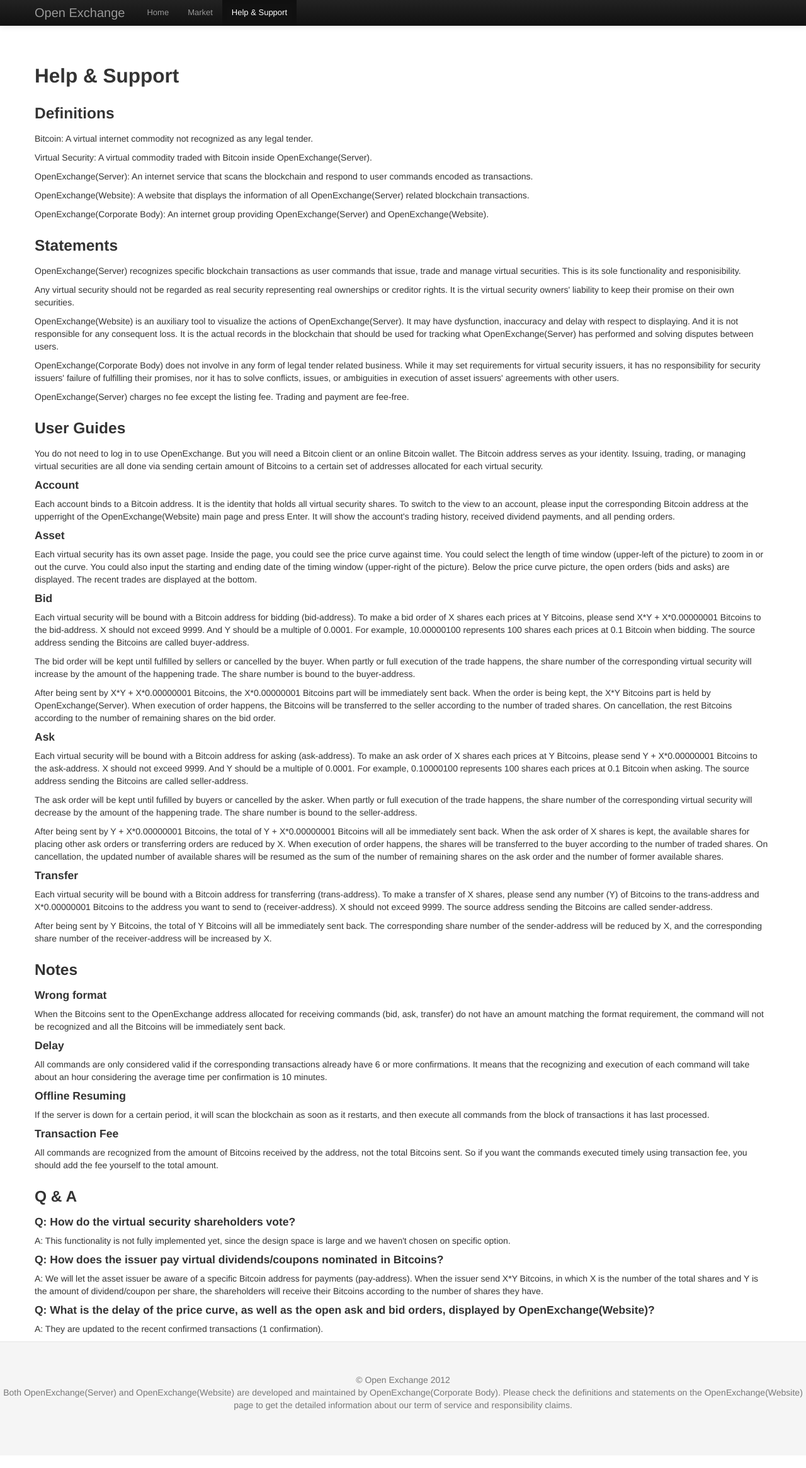
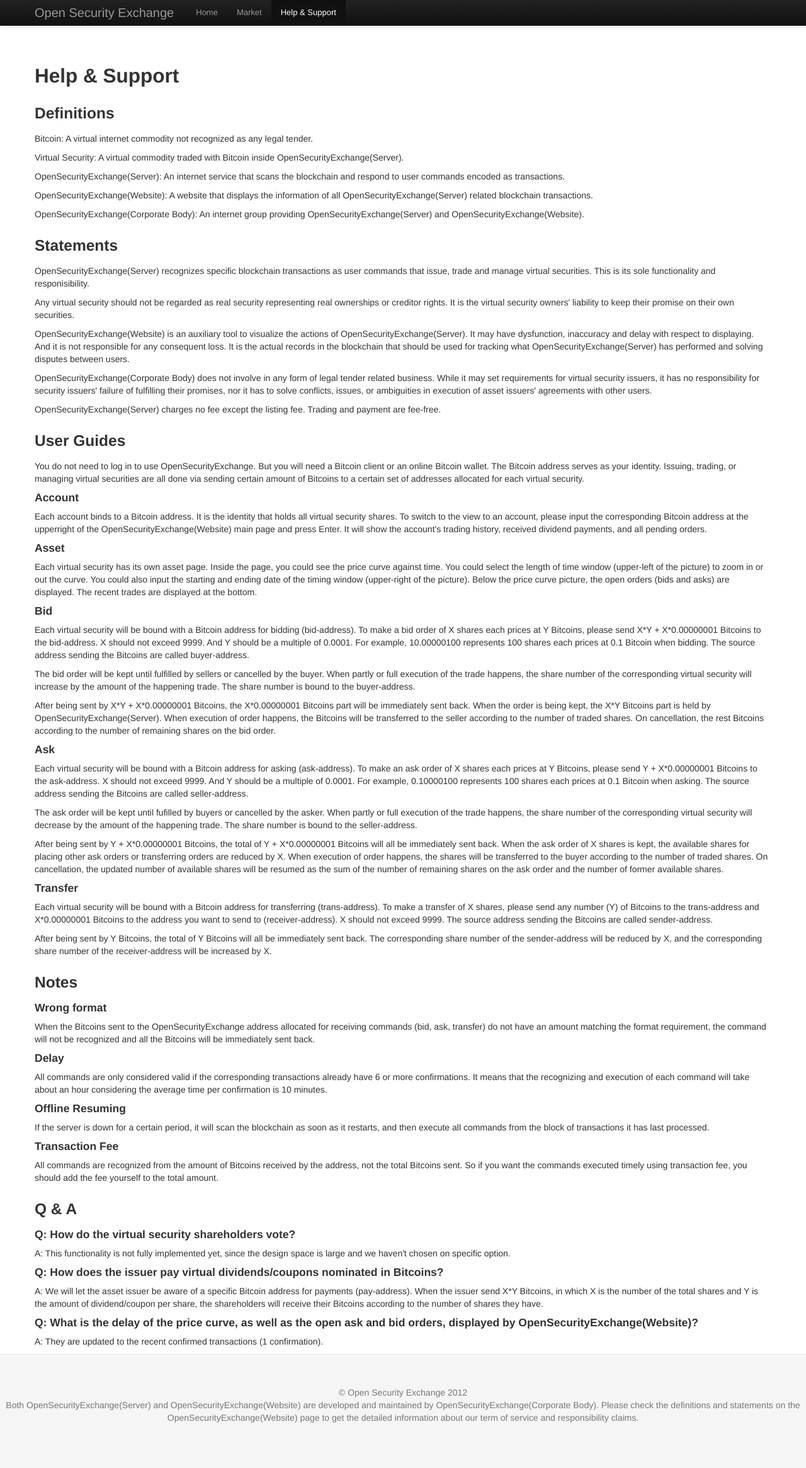
Before and after one commit to stealth-startup/openexchange, a Django app: template DjangoWebServer/templates/help.html in a window 1280 px wide. Shown: the whole page at 63% size. Before the commit the page ends 2239 px from the top, so only its background shows below. Run offline with Django 3.2, Linux system fonts and the light colour scheme; the template is opened without the code that fills it, so the values that code supplies are empty; some libraries are stand-ins or nearby versions.

Commit message:
update texting; refine the pages

```diff
--- a/DjangoWebServer/templates/asset.html
+++ b/DjangoWebServer/templates/asset.html
@@ -23,7 +23,7 @@
 
                     <!-- Limit orders and Market orders -->
                     <ul class="nav nav-tabs" style="margin-left: 30px;">
-                        <li><a href="#limit_orders" data-toggle="tab">Limit Orders</a></li>
+                        <li class="active"><a href="#limit_orders" data-toggle="tab">Limit Orders</a></li>
                         <li><a href="#market_orders" data-toggle="tab">Market Orders</a></li>
                     </ul>
                     <div class="tab-content" style="min-height: 205px;">
--- a/DjangoWebServer/templates/base.html
+++ b/DjangoWebServer/templates/base.html
@@ -7,7 +7,7 @@
     <meta charset="utf-8">
     <meta http-equiv="X-UA-Compatible" content="IE=edge,chrome=1">
     <title>{% block title %}{% endblock %}</title>
-    <meta name="description" content="Open Exchange">
+    <meta name="description" content="Open Security Exchange">
     <meta name="viewport" content="width=device-width">
 
     <link rel="stylesheet" href="/static/css/bootstrap.min.css">
@@ -31,7 +31,7 @@
                 <span class="icon-bar"></span>
                 <span class="icon-bar"></span>
             </a>
-            <a class="ibrand" href="{% url 'home' %}">Open Exchange</a>
+            <a class="ibrand" href="{% url 'home' %}">Open Security Exchange</a>
             <div class="nav-collapse collapse">
                 <ul class="nav">
                     <li {% block menu_home %}{% endblock %}><a href="{% url 'home' %}">Home</a></li>
@@ -52,7 +52,7 @@
                 </ul>
             </div>
             <div class="navbar-search pull-right -logged-out hidden">
-                <input type="text" class="search-query" style="width: 250px" placeholder="Log in with your Bitcoin Address">
+                <input type="text" class="search-query" style="width: 250px" placeholder="Input Bitcoin address to search">
             </div>
         </div>
     </div>
@@ -98,10 +98,10 @@
 {% block page_content %}{% endblock %}
 
 <footer class="footer" style="text-align: center; padding-top: 50px; margin-top: 0">
-    <p>&copy; Open Exchange 2012</p>
-    <p>Both OpenExchange(Server) and OpenExchange(Website) are developed
-       and maintained by OpenExchange(Corporate Body). Please check the
-       definitions and statements on the OpenExchange(Website) page to
+    <p>&copy; Open Security Exchange 2012</p>
+    <p>Both OpenSecurityExchange(Server) and OpenSecurityExchange(Website) are developed
+       and maintained by OpenSecurityExchange(Corporate Body). Please check the
+       definitions and statements on the OpenSecurityExchange(Website) page to
        get the detailed information about our term of service and responsibility claims.</p>
 </footer>
 
--- a/DjangoWebServer/templates/help.html
+++ b/DjangoWebServer/templates/help.html
@@ -13,54 +13,54 @@
                 <div>
                     <p>Bitcoin: A virtual internet commodity not recognized as any legal tender.</p>
 
-                    <p>Virtual Security: A virtual commodity traded with Bitcoin inside OpenExchange(Server).</p>
+                    <p>Virtual Security: A virtual commodity traded with Bitcoin inside OpenSecurityExchange(Server).</p>
 
-                    <p>OpenExchange(Server): An internet service that scans the blockchain and respond to user
+                    <p>OpenSecurityExchange(Server): An internet service that scans the blockchain and respond to user
                         commands encoded as transactions.</p>
 
-                    <p>OpenExchange(Website): A website that displays the information of all OpenExchange(Server)
+                    <p>OpenSecurityExchange(Website): A website that displays the information of all OpenSecurityExchange(Server)
                         related blockchain transactions.</p>
 
-                    <p>OpenExchange(Corporate Body): An internet group providing OpenExchange(Server)
-                        and OpenExchange(Website).</p>
+                    <p>OpenSecurityExchange(Corporate Body): An internet group providing OpenSecurityExchange(Server)
+                        and OpenSecurityExchange(Website).</p>
                 </div>
             </div>
             <div class="container">
                 <h3>Statements</h3>
                 <div>
-                    <p>OpenExchange(Server) recognizes specific blockchain transactions as user commands that issue,
+                    <p>OpenSecurityExchange(Server) recognizes specific blockchain transactions as user commands that issue,
                         trade and manage virtual securities. This is its sole functionality and responisibility.</p>
 
                     <p>Any virtual security should not be regarded as real security representing real ownerships
                         or creditor rights. It is the virtual security owners' liability to keep their promise on
                         their own securities.</p>
 
-                    <p>OpenExchange(Website) is an auxiliary tool to visualize the actions of OpenExchange(Server).
+                    <p>OpenSecurityExchange(Website) is an auxiliary tool to visualize the actions of OpenSecurityExchange(Server).
                         It may have dysfunction, inaccuracy and delay with respect to displaying. And it is not
                         responsible for any consequent loss. It is the actual records in the blockchain
-                        that should be used for tracking what OpenExchange(Server) has performed and solving
+                        that should be used for tracking what OpenSecurityExchange(Server) has performed and solving
                         disputes between users.</p>
 
-                    <p>OpenExchange(Corporate Body) does not involve in any form of legal tender related business.
+                    <p>OpenSecurityExchange(Corporate Body) does not involve in any form of legal tender related business.
                         While it may set requirements for virtual security issuers, it has no responsibility
                         for security issuers' failure of fulfilling their promises, nor it has to solve conflicts,
                         issues, or ambiguities in execution of asset issuers' agreements with other users.</p>
 
-                    <p>OpenExchange(Server) charges no fee except the listing fee. Trading and payment are fee-free.
+                    <p>OpenSecurityExchange(Server) charges no fee except the listing fee. Trading and payment are fee-free.
                     </p>
                 </div>
             </div>
             <div class="container">
                 <h3>User Guides</h3>
                 <div>
-                    <p>You do not need to log in to use OpenExchange. But you will need a Bitcoin client or
+                    <p>You do not need to log in to use OpenSecurityExchange. But you will need a Bitcoin client or
                         an online Bitcoin wallet. The Bitcoin address serves as your identity. Issuing, trading,
                         or managing virtual securities are all done via sending certain amount
                         of Bitcoins to a certain set of addresses allocated for each virtual security.</p>
                     <h4>Account</h4>
                     <p>Each account binds to a Bitcoin address. It is the identity that holds all virtual
                         security shares. To switch to the view to an account, please input the corresponding
-                        Bitcoin address at the upperright of the OpenExchange(Website) main page and press Enter.
+                        Bitcoin address at the upperright of the OpenSecurityExchange(Website) main page and press Enter.
                         It will show the account's trading history,
                         received dividend payments, and all pending orders.
                     </p>
@@ -83,7 +83,7 @@
                         the happening trade. The share number is bound to the buyer-address.</p>
                     <p>After being sent by X*Y + X*0.00000001 Bitcoins, the X*0.00000001 Bitcoins part will be
                         immediately sent back. When the order is being kept, the X*Y Bitcoins part is held by
-                        OpenExchange(Server). When execution of order happens, the Bitcoins will be transferred
+                        OpenSecurityExchange(Server). When execution of order happens, the Bitcoins will be transferred
                         to the seller according to the number of traded shares. On cancellation, the rest
                         Bitcoins according to the number of remaining shares on the bid order.</p>
                     <h4>Ask</h4>
@@ -119,7 +119,7 @@
             <div class="container">
                 <h3>Notes</h3>
                 <h4>Wrong format</h4>
-                <p>When the Bitcoins sent to the OpenExchange address allocated for receiving commands
+                <p>When the Bitcoins sent to the OpenSecurityExchange address allocated for receiving commands
                     (bid, ask, transfer) do not have an amount matching the format requirement,
                     the command will not be recognized and all the Bitcoins will be immediately sent back.</p>
                 <h4>Delay</h4>
@@ -143,7 +143,7 @@
                     <h4>Q: How does the issuer pay virtual dividends/coupons nominated in Bitcoins?</h4>
                     <p>A: We will let the asset issuer be aware of a specific Bitcoin address for payments (pay-address). When the issuer send X*Y Bitcoins, in which X is the number of the total shares and Y is the amount of dividend/coupon per share, the shareholders will receive their Bitcoins according to the number of shares they have.</p>
 
-                    <h4>Q: What is the delay of the price curve, as well as the open ask and bid orders, displayed by OpenExchange(Website)?</h4>
+                    <h4>Q: What is the delay of the price curve, as well as the open ask and bid orders, displayed by OpenSecurityExchange(Website)?</h4>
                     <p>A: They are updated to the recent confirmed transactions (1 confirmation).</p>
                 </div>
             </div>
```
Also changed, not shown: DjangoWebServer/templates/home.html (+6 -9 lines), 1 other file.
